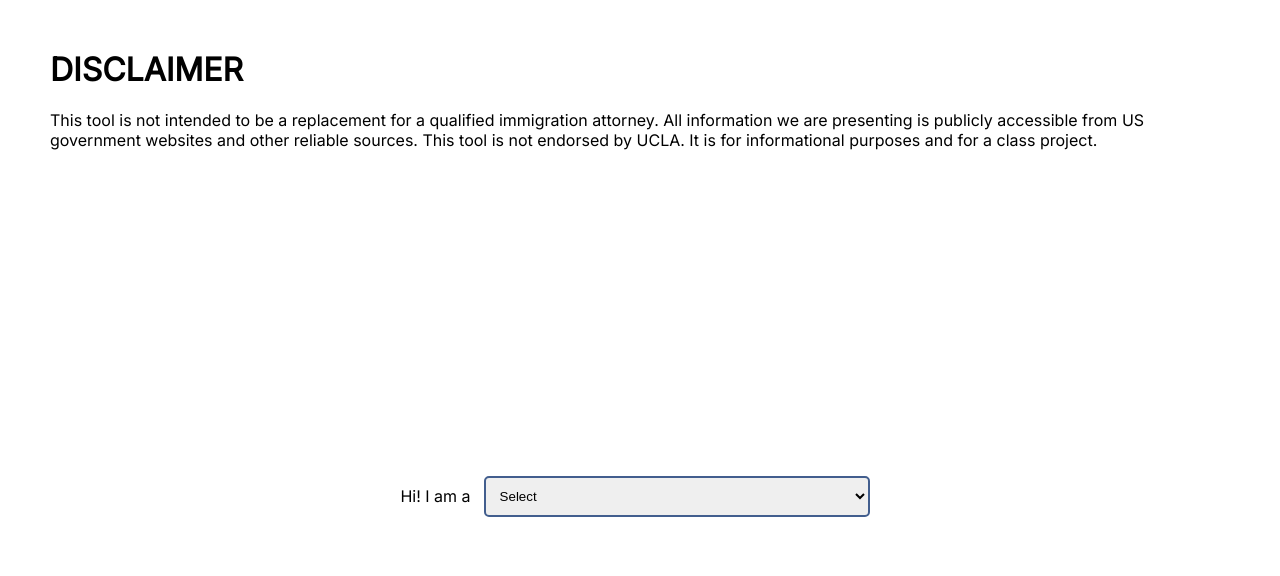
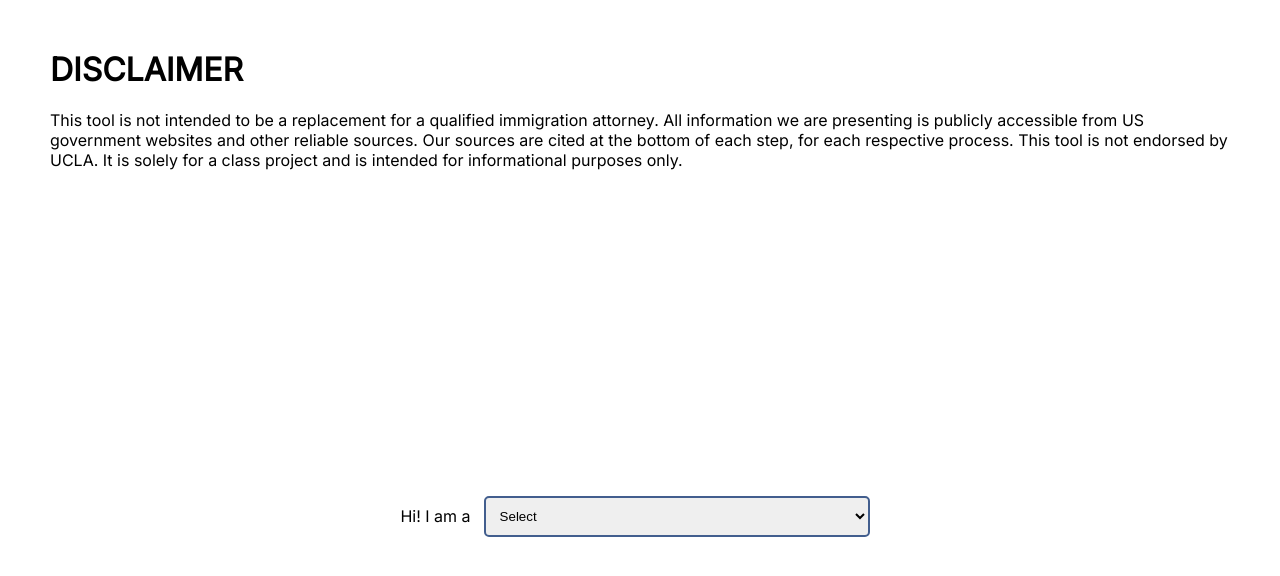
Before and after one commit to lilybrawner/hci-immigration, a React (Vite) app in the folder frontend/: page / in a window 1280 px wide. Shown: the top 576 px of the page. Built offline with nearby package versions, Linux system fonts and the light colour scheme; what @react-pdf/renderer would draw is missing.

Commit message:
updated disclaimer

```diff
--- a/frontend/src/pages/Home.jsx
+++ b/frontend/src/pages/Home.jsx
@@ -22,9 +22,11 @@ function Home() {
           DISCLAIMER
         </h1>
         <p>
-          This tool is not intended to be a replacement for a qualified immigration attorney.
-          All information we are presenting is publicly accessible from US government websites and other reliable sources.
-          This tool is not endorsed by UCLA. It is for informational purposes and for a class project.
+        This tool is not intended to be a replacement for a qualified immigration attorney.
+        All information we are presenting is publicly accessible from US government websites
+        and other reliable sources. Our sources are cited at the bottom of each step, for
+        each respective process. This tool is not endorsed by UCLA. It is solely for a class
+        project and is intended for informational purposes only.
         </p>
       </div>
       <div className='home-form'>
```
